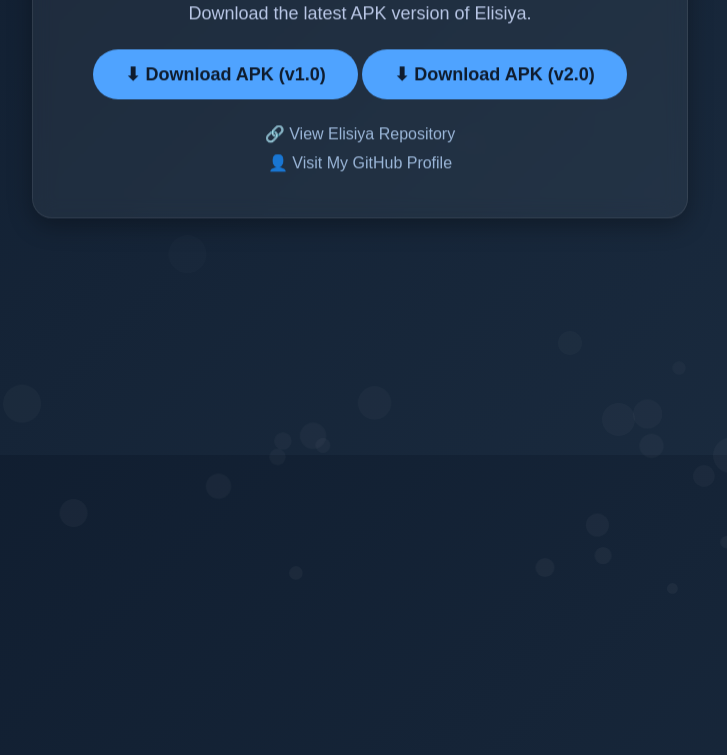
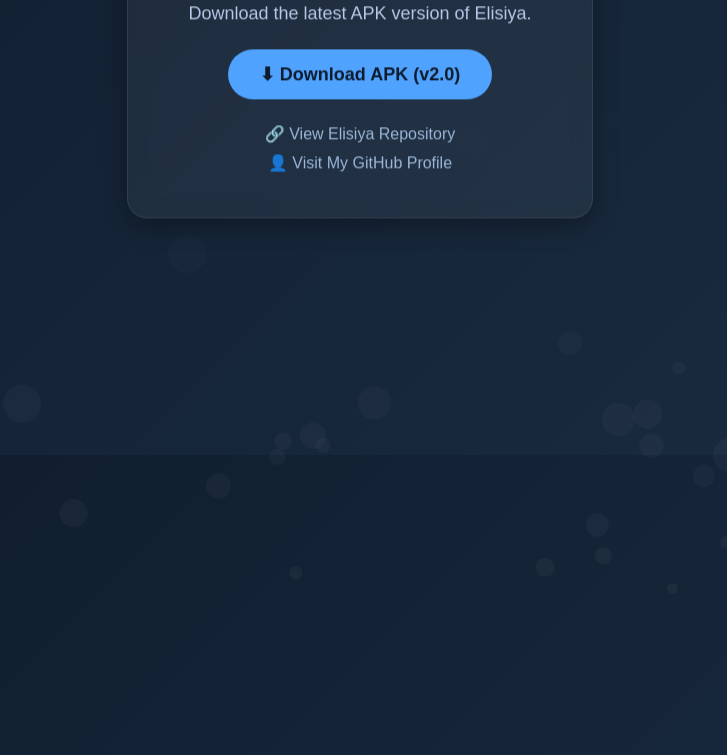
Before and after one commit to Patil-Sarthak/elisiya, a plain HTML site: page index.html in a window 1280 px wide. Shown: the part 345-1100 px from the top of the page, without its empty margins (280-1007 px from the left). Drawn offline with Linux system fonts and the light colour scheme.

Commit message:
Update index.html

```diff
--- a/index.html
+++ b/index.html
@@ -112,10 +112,10 @@
     <h1>📱 Elisiya App</h1>
     <p>Download the latest APK version of Elisiya.</p>
 
-    <a class="download-btn"
+    <!--<a class="download-btn"
        href="https://github.com/Patil-Sarthak/elisiya/releases/download/v1.0/Elisiya.apk">
       ⬇ Download APK (v1.0)
-    </a>
+    </a>-->
     <a class="download-btn"
        href="https://github.com/Patil-Sarthak/elisiya/releases/download/v2.0/Elisiya.2.0.apk">
       ⬇ Download APK (v2.0)
```
